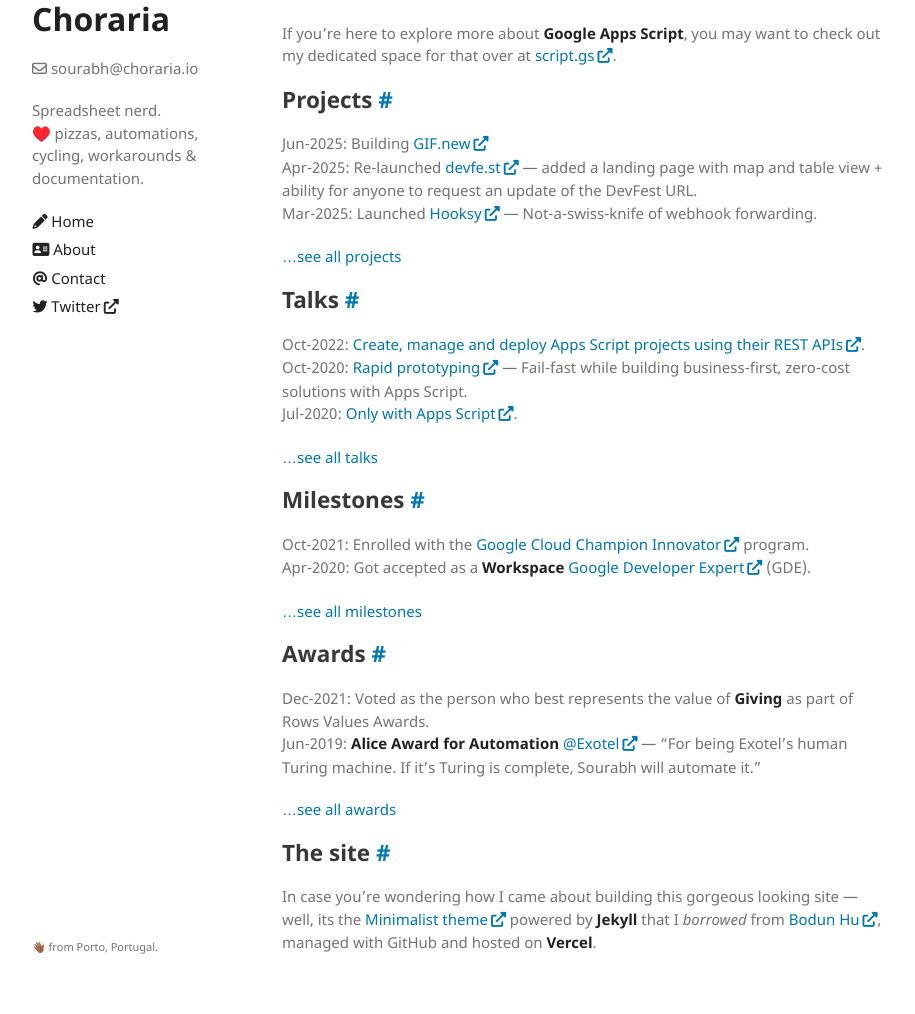
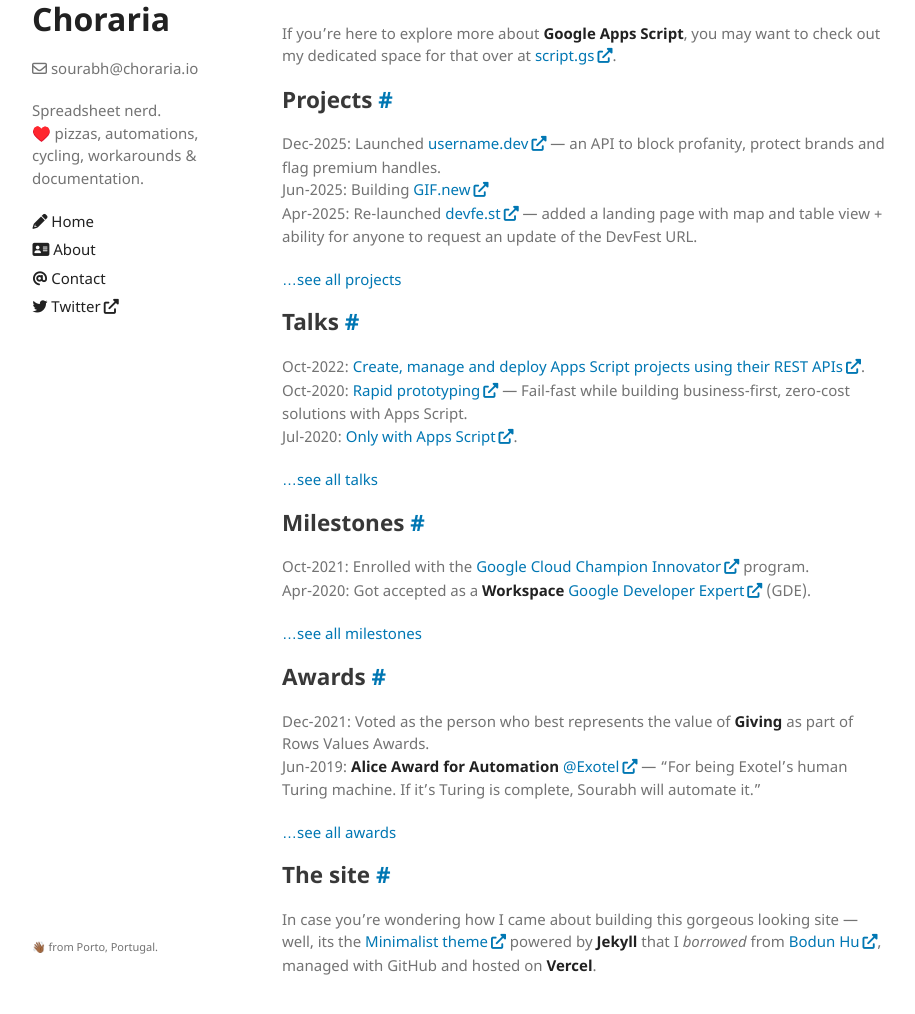
Before and after one commit to choraria/choraria-io, a Jekyll site: the page built from pages/about.md, in a window 1280 px wide and 1272 px high. Shown: the part 246-1260 px from the top of the window, without its empty margins (178-1093 px from the left). Built offline with Jekyll 4.4.1, drawn with Linux system fonts in a browser that asks for light colours.

Commit message:
added username.dev

```diff
--- a/pages/about.md
+++ b/pages/about.md
@@ -13,9 +13,9 @@ If you're here to explore more about **Google Apps Script**, you may want to che
 
 ## Projects
 
+Dec-2025: Launched [username.dev](https://www.username.dev/) — an API to block profanity, protect brands and flag premium handles.<br />
 Jun-2025: Building [GIF.new](https://www.gif.new/)<br />
 Apr-2025: Re-launched [devfe.st](https://devfe.st/) — added a landing page with map and table view + ability for anyone to request an update of the DevFest URL.<br />
-Mar-2025: Launched [Hooksy](https://hooksy.co/) — Not-a-swiss-knife of webhook forwarding.<br />
 
 [...see all projects](/projects/)
 
```
Also changed, not shown: pages/projects.md (+1 -0 lines).
